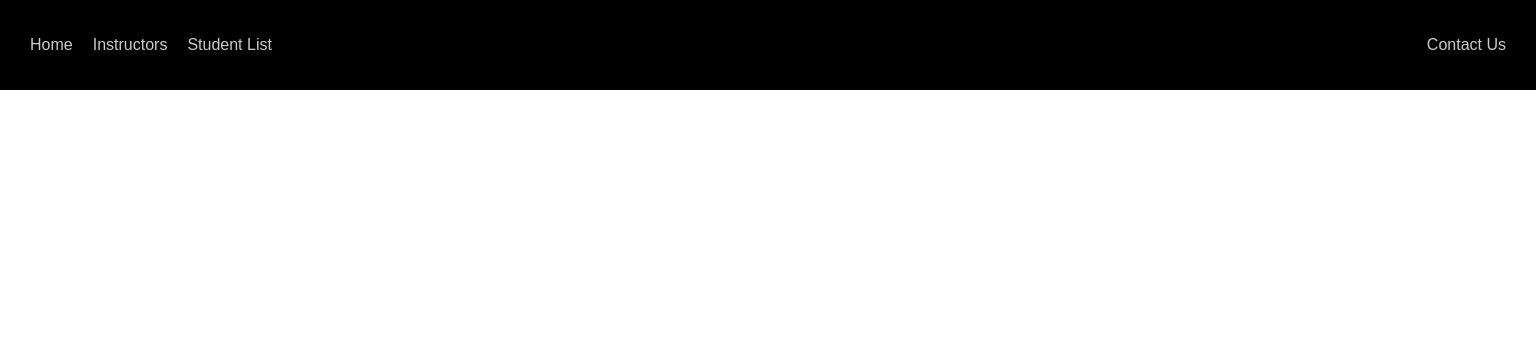
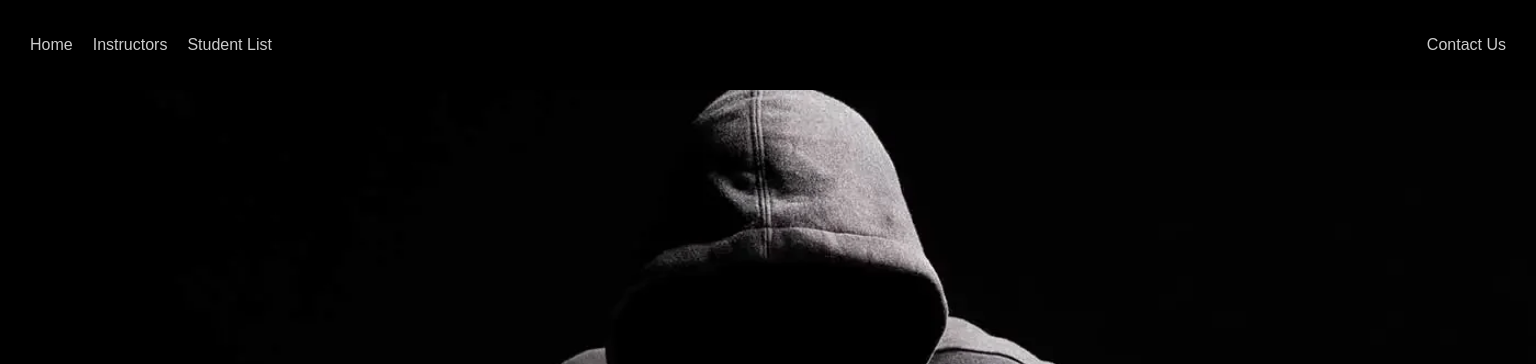
Before and after one commit to augustine5644/ctrl-alt-elite-74-demo-site, a plain HTML site: page index.html in a window 1536 px wide. Shown: the top 364 px of the page. Drawn offline with Linux system fonts and the light colour scheme; the site is published under a folder, as on GitHub Pages, so addresses that start at the root find nothing; files whose address does not match are found by name.

Commit message:
image update

```diff
--- a/static/css/style.css
+++ b/static/css/style.css
@@ -106,7 +106,7 @@ nav {
 
 .hero__container {
     align-items: center;
-    background: url(/static/images/hacker-at-night_ekdu3o_c_scale\,w_768.webp)
+    background: url(static/images/hacker-at-night_ekdu3o_c_scale\,w_768.webp)
         no-repeat;
     background-size: cover;
     background-position: center;
@@ -127,7 +127,7 @@ nav {
 
 @media screen and (min-width: 1024px) {
     .hero__container {
-        background: url(/static/images/hacker-at-night_ekdu3o_c_scale\,w_1024.webp);
+        background: url(static/images/hacker-at-night_ekdu3o_c_scale\,w_1024.webp);
         background-size: cover;
         background-position: center;
     }
@@ -141,7 +141,7 @@ nav {
 
 @media screen and (min-width: 1440px) {
     .hero__container {
-        background: url(/static/images/hacker-at-night_ekdu3o_c_scale\,w_1400.webp);
+        background: url(static/images/hacker-at-night_ekdu3o_c_scale\,w_1400.webp);
         background-size: cover;
         background-position: center;
     }
```
